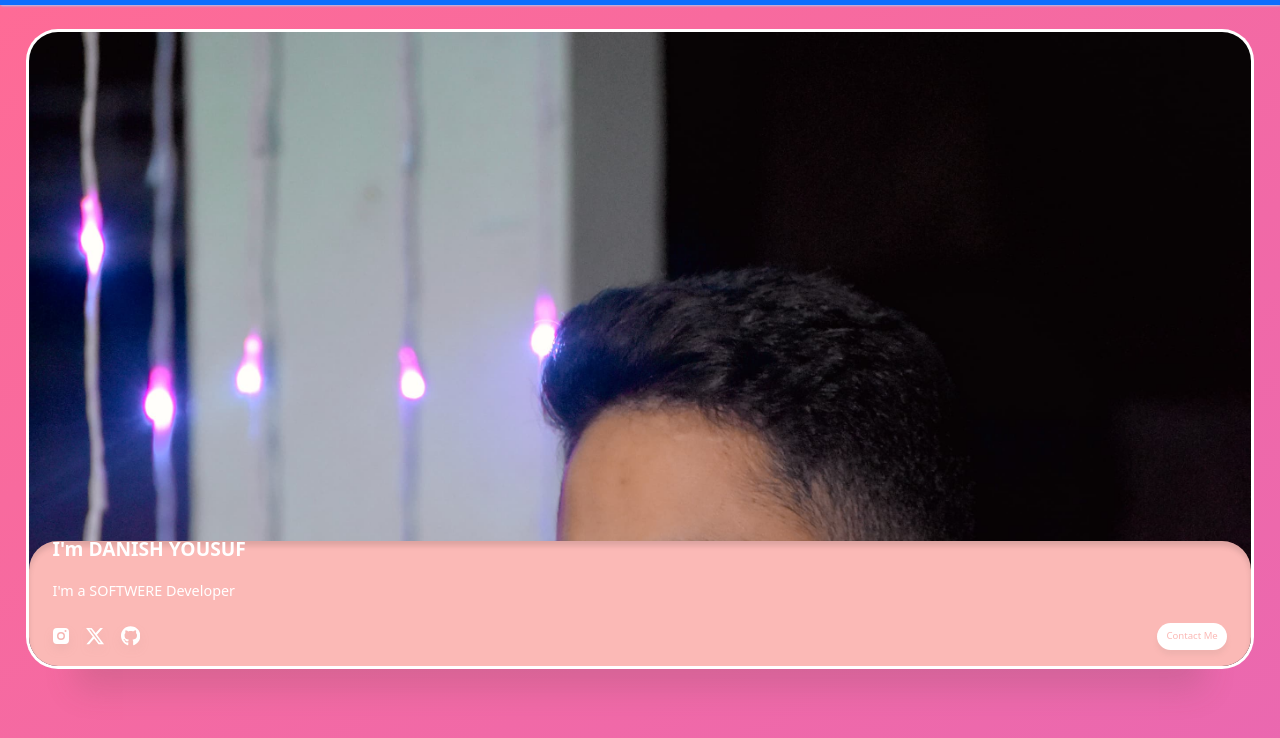
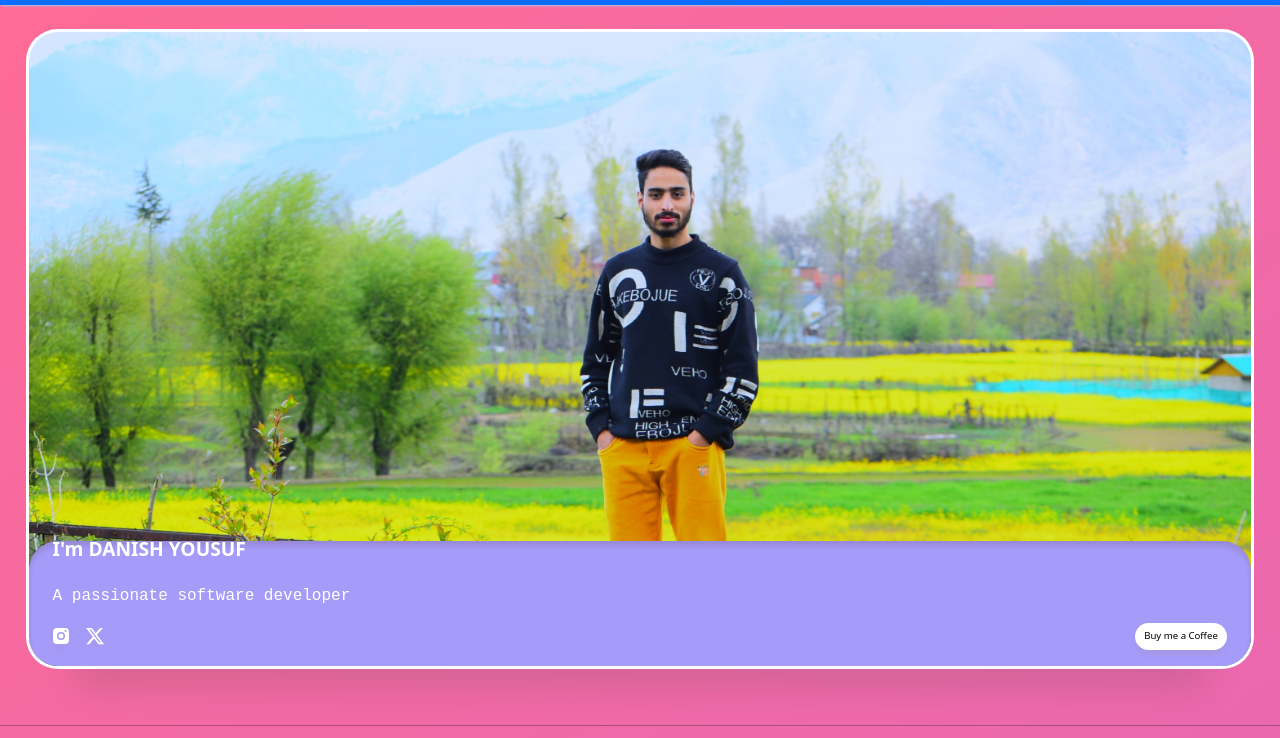
Before and after one commit to Danishyousuf19/Danish-Yousuf, a plain HTML site: page index.html in a window 1280 px wide. Shown: the part 62-800 px from the top of the page. Drawn offline with nearby package versions, Linux system fonts and the light colour scheme.

Commit message:
new file:   img/w6.JPG

```diff
--- a/index.html
+++ b/index.html
@@ -91,14 +91,28 @@
             </svg>
         </button>
         <div class="profile-pic">
-            <img src="img/w5.jpg" width="666.66669" height="666.66669" alt="">
+            <img src="img/w5.jpg" width="666.66669" height="666.66669" id="profile">
+            <script>window.addEventListener('resize', function() {
+                var img = document.getElementById('profile');
+                if (window.innerWidth > 446) {
+                    img.src = 'img/w6.jpg';
+                } else {
+                    img.src = 'img/w5.jpg'; // revert to original source if width is less than or equal to 446px
+                }
+            });
 
+            // Initial check when the page loads
+            if (window.innerWidth > 576) {
+                document.getElementById('profile').src = 'img/w6.jpg';
+            }
+            </script></script>
         </div>
         <div class="bottom">
             <div class="content">
                 <span class="name">HI</span>
                 <span class="name">I'm DANISH YOUSUF</span>
-                <span class="about-me">I'm a SOFTWERE Developer </span>
+
+                <span class="about-me">A passionate software developer </span>
             </div>
             <div class="bottom-bottom">
                 <div class="social-links-container">
@@ -112,20 +126,13 @@
                             d="M389.2 48h70.6L305.6 224.2 487 464H345L233.7 318.6 106.5 464H35.8L200.7 275.5 26.8 48H172.4L272.9 180.9 389.2 48zM364.4 421.8h39.1L151.1 88h-42L364.4 421.8z">
                         </path>
                     </svg>
-
-                    <svg xmlns="http://www.w3.org/2000/svg" viewBox="0 0 496 512">
-                        <path
-                            d="M165.9 397.4c0 2-2.3 3.6-5.2 3.6-3.3.3-5.6-1.3-5.6-3.6 0-2 2.3-3.6 5.2-3.6 3-.3 5.6 1.3 5.6 3.6zm-31.1-4.5c-.7 2 1.3 4.3 4.3 4.9 2.6 1 5.6 0 6.2-2s-1.3-4.3-4.3-5.2c-2.6-.7-5.5.3-6.2 2.3zm44.2-1.7c-2.9.7-4.9 2.6-4.6 4.9.3 2 2.9 3.3 5.9 2.6 2.9-.7 4.9-2.6 4.6-4.6-.3-1.9-3-3.2-5.9-2.9zM244.8 8C106.1 8 0 113.3 0 252c0 110.9 69.8 205.8 169.5 239.2 12.8 2.3 17.3-5.6 17.3-12.1 0-6.2-.3-40.4-.3-61.4 0 0-70 15-84.7-29.8 0 0-11.4-29.1-27.8-36.6 0 0-22.9-15.7 1.6-15.4 0 0 24.9 2 38.6 25.8 21.9 38.6 58.6 27.5 72.9 20.9 2.3-16 8.8-27.1 16-33.7-55.9-6.2-112.3-14.3-112.3-110.5 0-27.5 7.6-41.3 23.6-58.9-2.6-6.5-11.1-33.3 2.6-67.9 20.9-6.5 69 27 69 27 20-5.6 41.5-8.5 62.8-8.5s42.8 2.9 62.8 8.5c0 0 48.1-33.6 69-27 13.7 34.7 5.2 61.4 2.6 67.9 16 17.7 25.8 31.5 25.8 58.9 0 96.5-58.9 104.2-114.8 110.5 9.2 7.9 17 22.9 17 46.4 0 33.7-.3 75.4-.3 83.6 0 6.5 4.6 14.4 17.3 12.1C428.2 457.8 496 362.9 496 252 496 113.3 383.5 8 244.8 8zM97.2 352.9c-1.3 1-1 3.3.7 5.2 1.6 1.6 3.9 2.3 5.2 1 1.3-1 1-3.3-.7-5.2-1.6-1.6-3.9-2.3-5.2-1zm-10.8-8.1c-.7 1.3.3 2.9 2.3 3.9 1.6 1 3.6.7 4.3-.7.7-1.3-.3-2.9-2.3-3.9-2-.6-3.6-.3-4.3.7zm32.4 35.6c-1.6 1.3-1 4.3 1.3 6.2 2.3 2.3 5.2 2.6 6.5 1 1.3-1.3.7-4.3-1.3-6.2-2.2-2.3-5.2-2.6-6.5-1zm-11.4-14.7c-1.6 1-1.6 3.6 0 5.9 1.6 2.3 4.3 3.3 5.6 2.3 1.6-1.3 1.6-3.9 0-6.2-1.4-2.3-4-3.3-5.6-2z">
-                        </path>
-                    </svg>
-
                 </div>
-                <button class="button">Contact Me</button>
+                <button class="button">Buy me a Coffee</button>
             </div>
         </div>
     </div>
-
 </div>
+<hr>
     <div id="Resume_page" class="flex_page" style="overflow: hidden;">
         <div class="first">
             <h1 class=" res">My Resume
@@ -153,7 +160,9 @@
                 </button>
             </a>
         </div>
+<script>
 
+</script>
 
 
         <div class="second sec-res">
@@ -565,7 +574,7 @@
             </div>
         </div>
         <div class="col-4">
-            <h1 class="display-4 first_first  fsl" style="font-weight: bold;">My Certificates
+            <h1 class="first_first  fsl" style="font-weight: bold;">My Certificates
             </h1>
 
         </div>
@@ -636,7 +645,7 @@
             </div>
         </div>
         <div class="col-4">
-            <h1 class="display-4 first_first fsl" style="font-weight: bold;">I'm Interested in!
+            <h1 class="first_first fsl" style="font-weight: bold;">I'm Interested in!
             </h1>
             <div class="first_sec">
                 <h5 style="color:#6b0303;">
--- a/style.css
+++ b/style.css
@@ -42,12 +42,13 @@ body {
 }
 
 .card-l .mail svg {
-    stroke: #fbb9b6;
+    /* stroke: #f7a7a3; */
+    stroke: #a59bf9;
     stroke-width: 3px;
 }
 
 .card-l .mail svg:hover {
-    stroke: #f55d56;
+    stroke: #5e35b1;
 }
 
 .card-l .profile-pic {
@@ -58,7 +59,8 @@ body {
     left: 3px;
     border-radius: 29px;
     z-index: 1;
-    border: 0px solid #fbb9b6;
+    /* border: 0px solid #fbb9b6; */
+    border: 0px solid #a59bf9;
     overflow: hidden;
     transition: all 0.5s ease-in-out 0.2s, z-index 0.5s ease-in-out 0.2s;
 }
@@ -89,7 +91,7 @@ body {
     bottom: 3px;
     left: 3px;
     right: 3px;
-    background: #fbb9b6;
+    background: #a59bf9;
     top: 80%;
     border-radius: 29px;
     z-index: 2;
@@ -115,9 +117,9 @@ body {
 
 .card-l .bottom .content .about-me {
     display: block;
-    font-size: 0.9rem;
     color: white;
-    margin-top: 1rem;
+    font-family: monospace;
+    margin-top: 1.3rem;
 }
 
 .card-l .bottom .bottom-bottom {
@@ -142,13 +144,14 @@ body {
 }
 
 .card-l .bottom .bottom-bottom .social-links-container svg:hover {
-    fill: #f55d56;
+    fill: #5e35b1;
+
     transform: scale(1.2);
 }
 
 .card-l .bottom .bottom-bottom .button {
     background: white;
-    color: #fbb9b6;
+    color: black;
     border: none;
     border-radius: 20px;
     font-size: 0.6rem;
@@ -157,7 +160,7 @@ body {
 }
 
 .card-l .bottom .bottom-bottom .button:hover {
-    background: #f55d56;
+    background: #5e35b1;
     color: white;
 }
 
@@ -179,7 +182,8 @@ body {
     left: 10px;
     border-radius: 50%;
     z-index: 3;
-    border: 7px solid #fbb9b6;
+    /* border: 7px solid #fbb9b6; */
+    border: 7px solid #a59bf9;
     box-shadow: rgba(96, 75, 74, 0.1882352941) 0px 5px 5px 0px;
     transition: all 0.5s ease-in-out, z-index 0.5s ease-in-out 0.1s;
 }
@@ -192,7 +196,7 @@ body {
 .card-l:hover .profile-pic img {
     transform: scale(1.6);
     /* -o-object-position: 0px 25px; */
-    /* object-position: 0px 25px; */
+    object-position: 0px 25px;
     transition: all 0.5s ease-in-out 0.5s;
 }
 
@@ -223,6 +227,7 @@ body {
     flex-direction: row;
     justify-content: space-evenly;
     justify-content: space-around;
+    flex-wrap: wrap;
 
     padding: 5% 0;
 }
@@ -355,7 +360,7 @@ textarea {
 
 .flex_page4 {
     display: flex;
-    flex-wrap: nowrap;
+    flex-wrap: wrap;
     justify-content: space-evenly;
     padding: 5% 2%;
 }
@@ -920,13 +925,34 @@ svg {
     margin-left: .4rem;
 }
 
+@media only screen and (min-width:576px) {
+    .card-l .profile-pic img {
+        -o-object-fit: cover;
+        object-fit: cover;
+        width: 100%;
+        height: 100%;
+        -o-object-position: 0px 0px;
+        object-position: 0px -54px;
+        transition: all 0.5s ease-in-out 0s;
+    }
+    .card-l:hover .profile-pic img {
+        transform: scale(3.6);
+        /* -o-object-position: 0px 25px; */
+        object-position: -5px 5px;
+        object-position: -24px 17px;
+
+}
 @media only screen and (max-width:576px) {
     .flex_page {
         font-size: smaller;
         padding: 7% 2%;
         flex-wrap: wrap;
     }
+    .card-l:hover .profile-pic img {
 
+
+        object-position: -5px 5px;
+    }
     .card-properties {
         width: 13.8rem;
     }
```
Also changed, not shown: img/w6.JPG (added).
